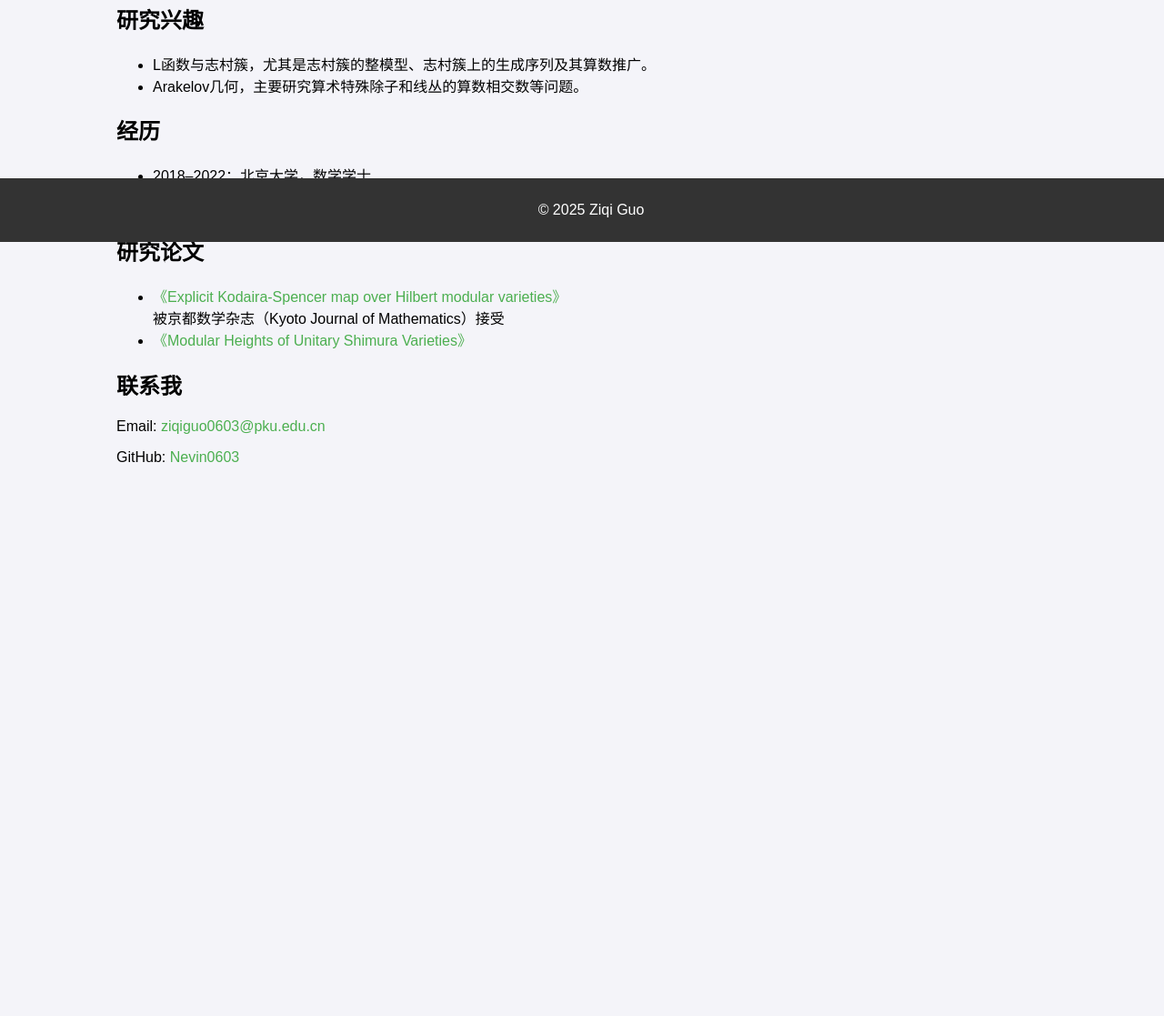
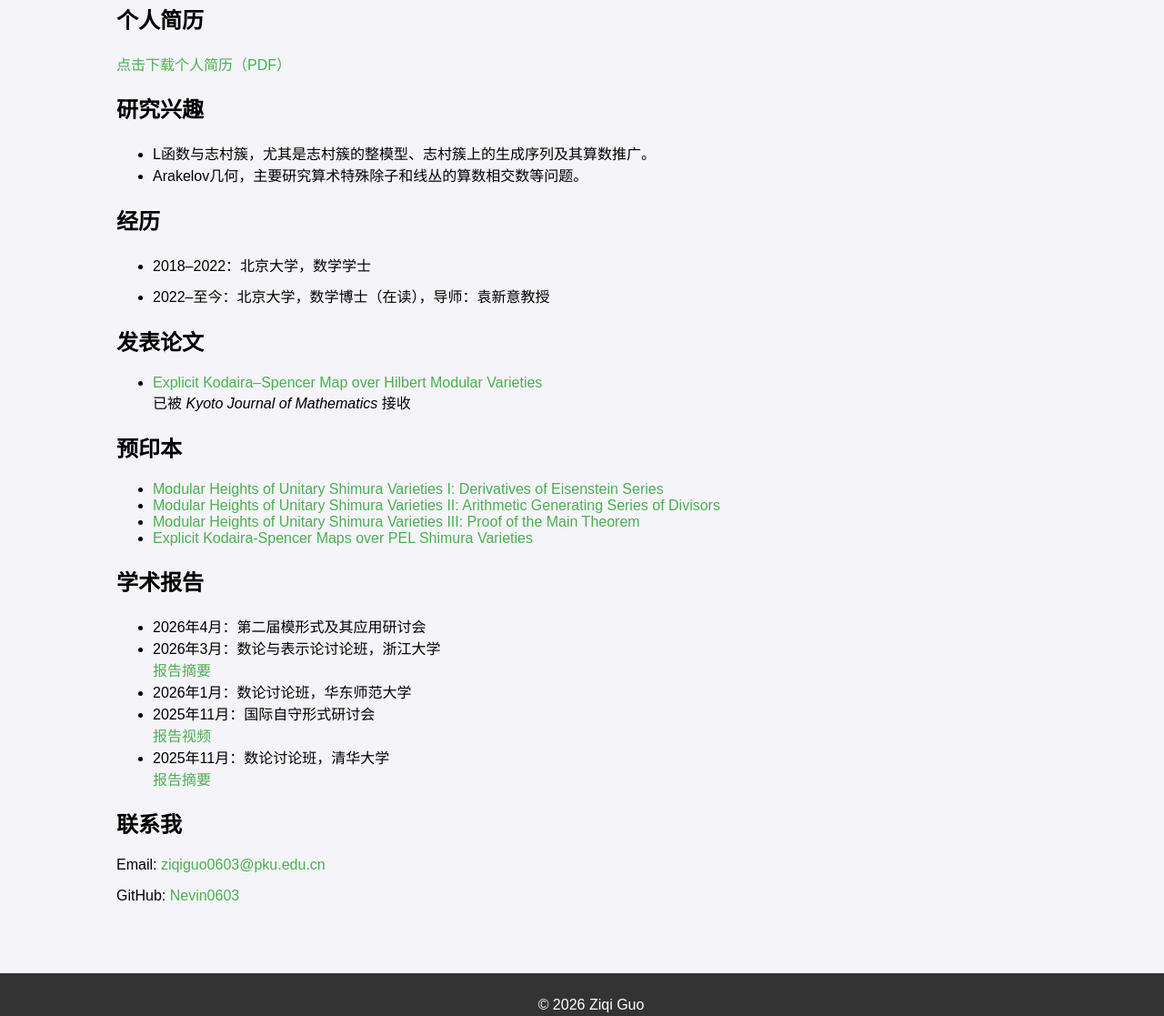
Before and after one commit to Nevin0603/github.io, a plain HTML site: page index.html in a window 1280 px wide. Shown: the part 534-1651 px from the top of the page at 91% size. Before the commit the page ends 1082 px from the top, so only its background shows below. Drawn offline with Linux system fonts and the light colour scheme.

Commit message:
index.html

```diff
--- a/index.html
+++ b/index.html
@@ -29,9 +29,8 @@
   color: white;
   text-align: center;
   padding: 10px;
-      position: fixed;
   width: 100%;
-      bottom: 0;
+  margin-top: 40px;
 }
     a {
       color: #4CAF50;
@@ -80,6 +79,13 @@
         我是北京大学数学系的博士生，研究方向为算数代数几何，具体涉及L函数、志村簇和Arakelov几何等领域。
       </p>
 
+   <h2>个人简历</h2>
+<p>
+  <a href="CV.pdf" target="_blank">
+    点击下载个人简历（PDF）
+  </a>
+</p>
+
       <h2>研究兴趣</h2>
       <ul>
         <li>
@@ -96,19 +102,79 @@
         <li>2022–至今：北京大学，数学博士（在读），导师：袁新意教授</li>
       </ul>
 
-      <h2>研究论文</h2>
+<h2>发表论文</h2>
 <ul>
   <li>
     <a href="https://arxiv.org/abs/2308.06682" target="_blank">
-            《Explicit Kodaira-Spencer map over Hilbert modular varieties》
+      Explicit Kodaira–Spencer Map over Hilbert Modular Varieties
     </a>
-          <br>被京都数学杂志（Kyoto Journal of Mathematics）接受
+    <br>
+    已被 <i>Kyoto Journal of Mathematics</i> 接收
   </li>
+</ul>
+
+<h2>预印本</h2>
+<ul>
   <li>
     <a href="https://arxiv.org/abs/2509.24363" target="_blank">
-            《Modular Heights of Unitary Shimura Varieties》
+      Modular Heights of Unitary Shimura Varieties I:
+      Derivatives of Eisenstein Series
     </a>
   </li>
+
+  <li>
+    <a href="https://arxiv.org/abs/2606.18579" target="_blank">
+      Modular Heights of Unitary Shimura Varieties II:
+      Arithmetic Generating Series of Divisors
+    </a>
+  </li>
+
+  <li>
+    <a href="https://arxiv.org/abs/2606.19158" target="_blank">
+      Modular Heights of Unitary Shimura Varieties III:
+      Proof of the Main Theorem
+    </a>
+  </li>
+
+  <li>
+    <a href="https://arxiv.org/abs/2604.17792" target="_blank">
+      Explicit Kodaira-Spencer Maps over PEL Shimura Varieties
+    </a>
+  </li>
+</ul>
+
+<h2>学术报告</h2>
+<ul>
+
+  <li>
+    2026年4月：第二届模形式及其应用研讨会
+  </li>
+
+  <li>
+    2026年3月：数论与表示论讨论班，浙江大学<br>
+    <a href="http://www.iasm.zju.edu.cn/2026/0320/c66719a3142885/page.htm" target="_blank">
+      报告摘要
+    </a>
+  </li>
+
+  <li>
+    2026年1月：数论讨论班，华东师范大学
+  </li>
+
+  <li>
+    2025年11月：国际自守形式研讨会<br>
+    <a href="https://www.youtube.com/watch?v=XYMwbic1ja0" target="_blank">
+      报告视频
+    </a>
+  </li>
+
+  <li>
+    2025年11月：数论讨论班，清华大学<br>
+    <a href="https://qzc.tsinghua.edu.cn/info/1192/7775.htm" target="_blank">
+      报告摘要
+    </a>
+  </li>
+
 </ul>
 
       <h2>联系我</h2>
@@ -122,6 +188,13 @@
       <p>
         I am a PhD student in Mathematics at Peking University, working in arithmetic algebraic geometry,
         with a particular focus on L-functions, Shimura varieties, and Arakelov geometry.
+      </p>
+
+  <h2>Curriculum Vitae</h2>
+<p>
+  <a href="CV.pdf" target="_blank">
+    Download CV (PDF)
+  </a>
 </p>
 
       <h2>Research Interests</h2>
@@ -140,19 +213,79 @@
         <li>2022–Present: PhD in Mathematics, Peking University (ongoing), Advisor: Prof. Xinyi Yuan</li>
       </ul>
 
-      <h2>Research Papers</h2>
+<h2>Publications</h2>
 <ul>
   <li>
     <a href="https://arxiv.org/abs/2308.06682" target="_blank">
-            "Explicit Kodaira-Spencer map over Hilbert modular varieties"
+      Explicit Kodaira–Spencer Map over Hilbert Modular Varieties
     </a>
-          <br>Accepted by the Kyoto Journal of Mathematics
+    <br>
+    Accepted by <i>Kyoto Journal of Mathematics</i>
   </li>
+</ul>
+
+<h2>Preprints</h2>
+<ul>
   <li>
     <a href="https://arxiv.org/abs/2509.24363" target="_blank">
-            "Modular Heights of Unitary Shimura Varieties"
+      Modular Heights of Unitary Shimura Varieties I:
+      Derivatives of Eisenstein Series
     </a>
   </li>
+
+  <li>
+    <a href="https://arxiv.org/abs/2606.18579" target="_blank">
+      Modular Heights of Unitary Shimura Varieties II:
+      Arithmetic Generating Series of Divisors
+    </a>
+  </li>
+
+  <li>
+    <a href="https://arxiv.org/abs/2606.19158" target="_blank">
+      Modular Heights of Unitary Shimura Varieties III:
+      Proof of the Main Theorem
+    </a>
+  </li>
+
+  <li>
+    <a href="https://arxiv.org/abs/2604.17792" target="_blank">
+      Explicit Kodaira-Spencer Maps over PEL Shimura Varieties
+    </a>
+  </li>
+</ul>
+
+<h2>Invited Talks</h2>
+<ul>
+
+  <li>
+    April 2026: The 2nd Workshop on the Theory of Modular Forms and Applications
+  </li>
+
+  <li>
+    March 2026: Number Theory and Representation Theory Seminar, Zhejiang University<br>
+    <a href="http://www.iasm.zju.edu.cn/2026/0320/c66719a3142885/page.htm" target="_blank">
+      abstract
+    </a>
+  </li>
+
+  <li>
+    January 2026: Number Theory Seminar, East China Normal University
+  </li>
+
+  <li>
+    November 2025: International Seminar on Automorphic Forms<br>
+    <a href="https://www.youtube.com/watch?v=XYMwbic1ja0" target="_blank">
+      video
+    </a>
+  </li>
+
+  <li>
+    November 2025: Number Theory Seminar, Tsinghua University<br>
+    <a href="https://qzc.tsinghua.edu.cn/info/1192/7775.htm" target="_blank">
+      abstract
+    </a>
+  </li>
+
 </ul>
 
       <h2>Contact</h2>
@@ -162,7 +295,7 @@
   </section>
 
   <footer>
-    <p>© 2025 Ziqi Guo</p>
+    <p>© 2026 Ziqi Guo</p>
   </footer>
 
   <script>
```
Lines whose indentation alone changed are shown as unchanged.
